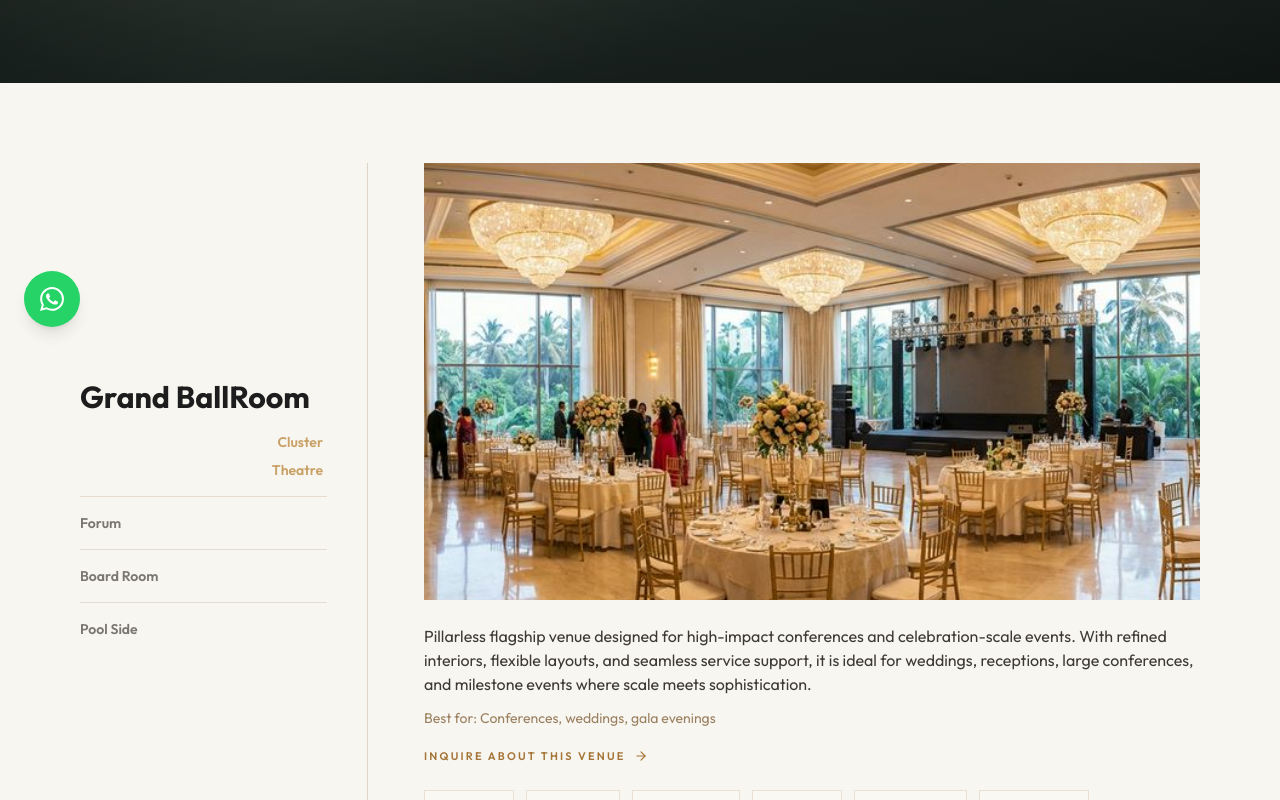
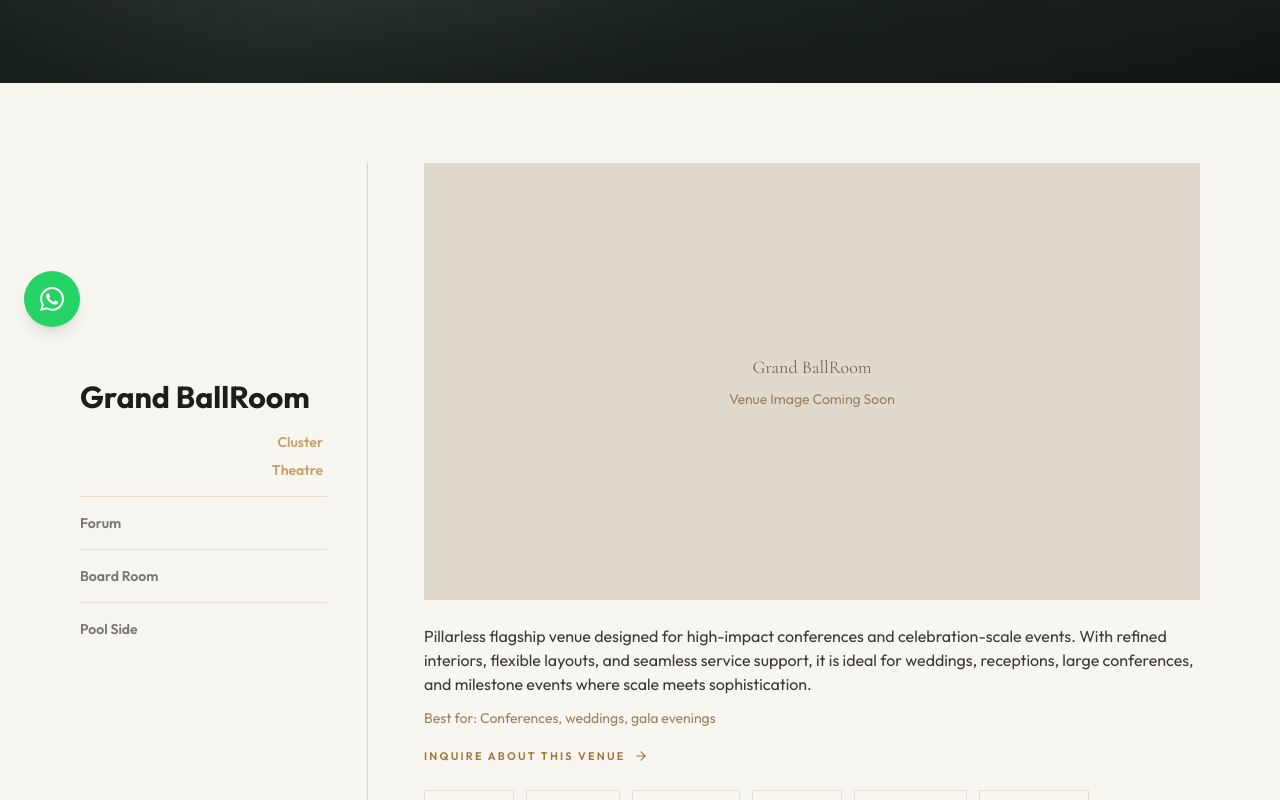
Before and after one commit to oliviaalleppey/main, a Next.js app: page /conference-events in a window 1280 px wide. Shown: the part 449-1249 px from the top of the page. Built offline with nearby package versions, Linux system fonts and the light colour scheme; no server answers.

Commit message:
Replace images with placeholder in conference-events page

```diff
--- a/app/conference-events/page.tsx
+++ b/app/conference-events/page.tsx
@@ -315,20 +315,12 @@ export default function ConferenceEventsPage() {
                             {/* Right Panel — Image + Info */}
                             <div className="flex-1 lg:pl-10 xl:pl-14">
                                 <div className="flex flex-col gap-6">
-                                    {/* Image */}
-                                    <div className="relative w-full aspect-[16/9] overflow-hidden bg-[#E0D9CE]">
-                                        {activeVenue.image ? (
-                                            <Image
-                                                key={activeVenue.slug}
-                                                src={activeVenue.image}
-                                                alt={activeVenue.name}
-                                                fill
-                                                className="object-cover"
-                                                priority
-                                            />
-                                        ) : (
-                                            <div className="absolute inset-0 bg-[#D6CFC4]" />
-                                        )}
+                                    {/* Image Placeholder */}
+                                    <div className="relative w-full aspect-[16/9] overflow-hidden bg-[#E0D9CE] flex items-center justify-center">
+                                        <div className="text-center">
+                                            <p className="text-[#6C6860] text-lg font-serif">{activeVenue.name}</p>
+                                            <p className="text-[#9A8060] text-sm mt-2">Venue Image Coming Soon</p>
+                                        </div>
                                     </div>
 
                                     {/* Description */}
```
